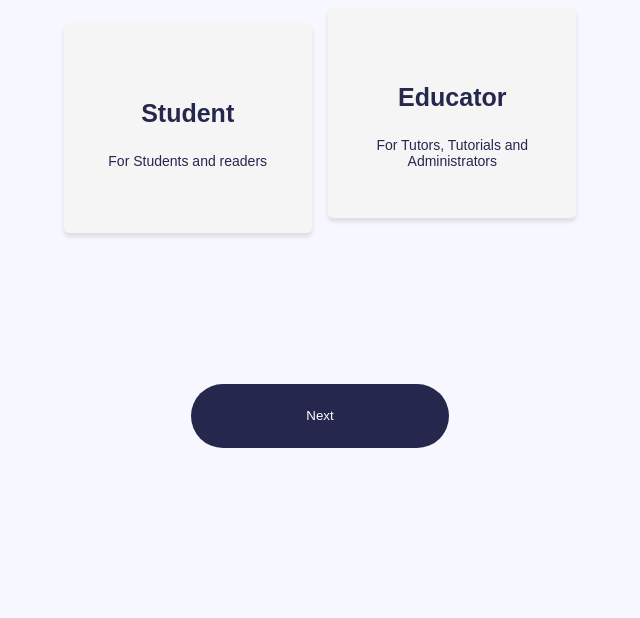
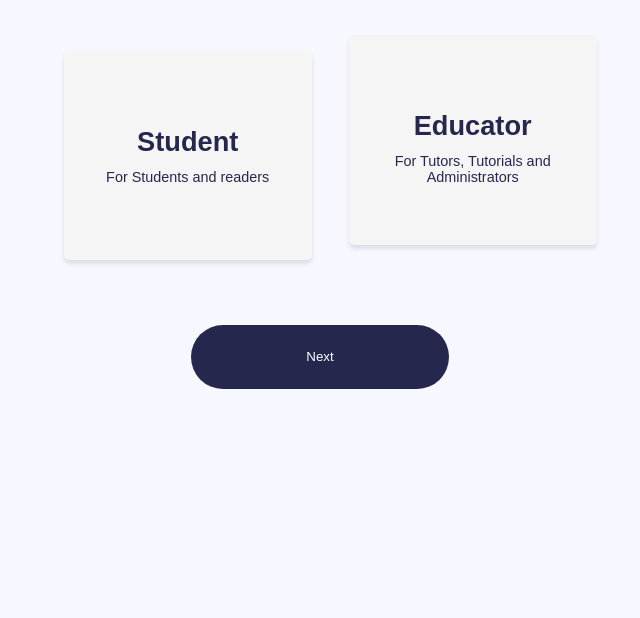
Before and after one commit to Temitayo-spec/LVT-frontend, a plain HTML site: page signup_0.html in a window 1280 px wide. Shown: the part 182-800 px from the top of the page, without its empty margins (320-960 px from the left). Drawn offline with Linux system fonts and the light colour scheme.

Commit message:
signup_0 modified to perfection

```diff
--- a/css/signup_0.css
+++ b/css/signup_0.css
@@ -4,6 +4,7 @@
     padding: 0px;
     background: #F6F7FF;
     text-align: center;
+    margin-top: 2.6em;
 }
 .head{
     text-align: center;
@@ -13,12 +14,14 @@
 .role{
     text-align: center;
     font-family: 'Montserrat', sans-serif;
-    font-size: 32px;
+    font-size: 1.7rem !important;
     color: #25274d;
 }
-h3{
-    font-size: 25px;
-
+strong{
+  display: block;
+    font-size: 1.7rem;
+    font-weight: 600;
+    margin-bottom: .4em;
 }
 .bt{
     background-color: whitesmoke;
@@ -32,11 +35,13 @@ h3{
     cursor: pointer;
     color: #25274d;
     margin: 0.5%;
+    margin-left: 2em;
+    margin-right: 2em;
 
 }
-p{
-    font-size: 14px;
-    letter-spacing: px;
+i{
+    font-size: .9rem;
+    font-style: normal;
 }
 .btn{
     background-color: whitesmoke;
@@ -66,18 +71,16 @@ p{
     text-align: center;
 }
 .bot{
-    margin: 2%;
     width: 258px;
     height: 64px;
-    padding: 10px;
     border-radius: 50px;
     outline: none;
-    box-shadow: 1px grey 0.9;
+    box-shadow: 1px grey 1;
     cursor: pointer;
     background-color: #25274d;
     border: none;
     color: white;
-    margin-top: 10%;
+    margin-top: 3em;;
     text-align: center;
 }
 .bt:focus{
@@ -94,13 +97,13 @@ p{
 /*Media Queries*/
 @media screen and (max-width: 530px)
 {
-.role{
-    font-size: 18px;
-}
+
 .btn{
     margin: 2%;
     width: 200px;
     height: 190px;
+    margin-top: 2em;
+    margin-bottom: 1.5em;
 }
 .bt{
     margin: 2%;
--- a/signup_0.html
+++ b/signup_0.html
@@ -1,5 +1,5 @@
 <!DOCTYPE html>
-<html>
+<html lang="en">
 <head>
     <meta name="viewport" content="width=device-width, initial-scale=1, shrink-to-fit=no">
     <meta http-equiv="x-ua-compatible" content="ie=edge">
@@ -12,27 +12,26 @@
 <body id="contain">
      <!--heading start-->
     <div>
-        <header class="text-center mt-5 "><img src="images/lv 3 1.png" class="img-fluid mt-5" alt="Learnovate Logo"></header>
+        <header class="text-center mt-5 "><img src="images/lv31.png" class="img-fluid mt-5" alt="Learnovate Logo"></header>
             <h3 class="role">Lets Sign you up. What's your role ?</h3>
     </div>
     <!--heading ends-->
-
     <!--button section starts-->
            <div class="it">
-                <button class="bt" type="button" name="button" onclick="studentClick()"><h3>Student</h3>
-                <p>For Students and readers</p>
+                <button class="bt" type="button" name="button" onclick="studentClick()"><strong>Student</strong>
+                <i>For Students and readers</i>
                </button>
-                <button class="btn" type="button" name="button" onclick="educatorClick()"><h3>Educator</h3>
-                <p>For Tutors, Tutorials and Administrators</p>
+                <button class="btn" type="button" name="button" onclick="educatorClick()"><strong>Educator</strong>
+                <i>For Tutors, Tutorials and Administrators</i>
                 </button>
                 <br />
                 <br/>
-        <button class="bot" input type="submit" onclick="submitChoice()">Next</button>
+        <button class="bot" type="submit" onclick="submitChoice()">Next</button>
             </div>
     <!--button section ends-->
 
 
-    <script type="text/Javascript" src="js/signup_0.js"></script>
+    <script src="js/signup_0.js"></script>
 
 </body>
 </html>
```
Also changed, not shown: images/lv31.png (renamed from images/lv 3 1.png).
